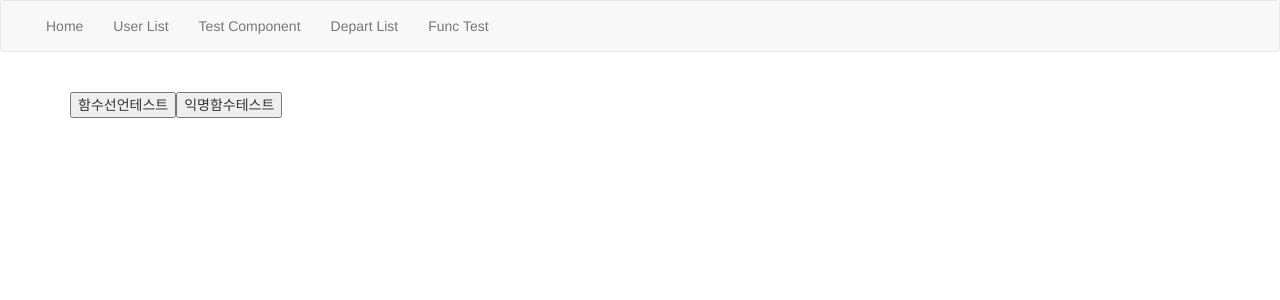
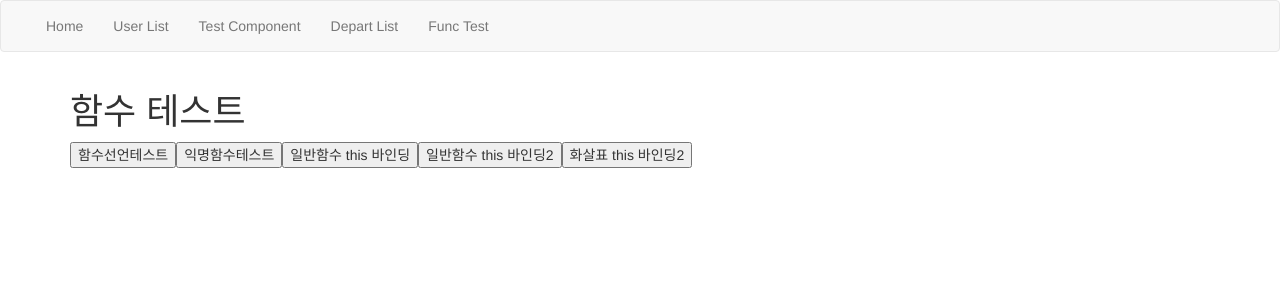
Before and after one commit to uraurayem/ang_20171209, an Angular app: page /functest in a window 1280 px wide. Shown: the top 300 px of the page. Built offline with nearby package versions, Linux system fonts and the light colour scheme.

Commit message:
20171224_3

```diff
--- a/src/app/depart/depart.service.ts
+++ b/src/app/depart/depart.service.ts
@@ -1,4 +1,6 @@
 import { Injectable } from '@angular/core';
+import { Http, Response, Headers} from '@angular/http';
+
 import { Depart } from './depart';
 
 
@@ -7,8 +9,12 @@ export class DepartService {
 
   departList:Array<Depart> = [] ;
 
-  constructor() {
-    console.log("누군가는 부서생성자를 호출합니다.");
+  private headers = new Headers();
+
+  constructor(protected _http:Http) {
+
+    this.headers.append('Content-Type', 'application/json;charset=utf-8');
+    this.headers.append('Accept','application/json;charset=utf-8');
   }
 
   addDepart(di:Depart) {
--- a/src/app/func-test/func-test.component.html
+++ b/src/app/func-test/func-test.component.html
@@ -4,4 +4,7 @@
 
   <button (click)="funcTest1()">함수선언테스트</button>
   <button (click)="funcTest2()">익명함수테스트</button>
+  <button (click)="funcTest3()">일반함수 this 바인딩</button>
+  <button (click)="funcTest4()">일반함수 this 바인딩2</button>
+  <button (click)="funcTest5()"> 화살표 this 바인딩2</button>
 </div>
--- a/src/app/func-test/func-test.component.ts
+++ b/src/app/func-test/func-test.component.ts
@@ -7,29 +7,55 @@ import { Component, OnInit } from '@angular/core';
 })
 export class FuncTestComponent implements OnInit {
 
+  title:string = "함수 테스트";
+
   constructor() { }
 
   ngOnInit() {
   }
 
   funcTest1():void {
-    test();
-    function test():void {
-      alert(1);
+    test(this.title);
+    function test(str:string):void {
+      alert(str);
     }
   }
   funcTest2():void {
 
-    let test;
-     try {
+    let title = this.title ;
+    let test = function():void {
+      alert(title);
+    }
+
+    try{
+
       test();
     } catch (e) {
       alert(e);
-        test = function ()
-        {
-        alert(1);
     }
+
   }
+
+  funcTest3():void {
+    let test = function():void {
+      alert(this.title);
+    }
+    test.bind(this)();
+  }
+
+  funcTest4():void {
+    let test = function():void {
+      alert(this.title);
+    }
+    test.call(this);
+  }
+
+  funcTest5():void {
+
+    let test = () => {
+      alert(this.title) ;
+    }
+
     test();
   }
 }
```
Lines whose indentation alone changed are shown as unchanged.
